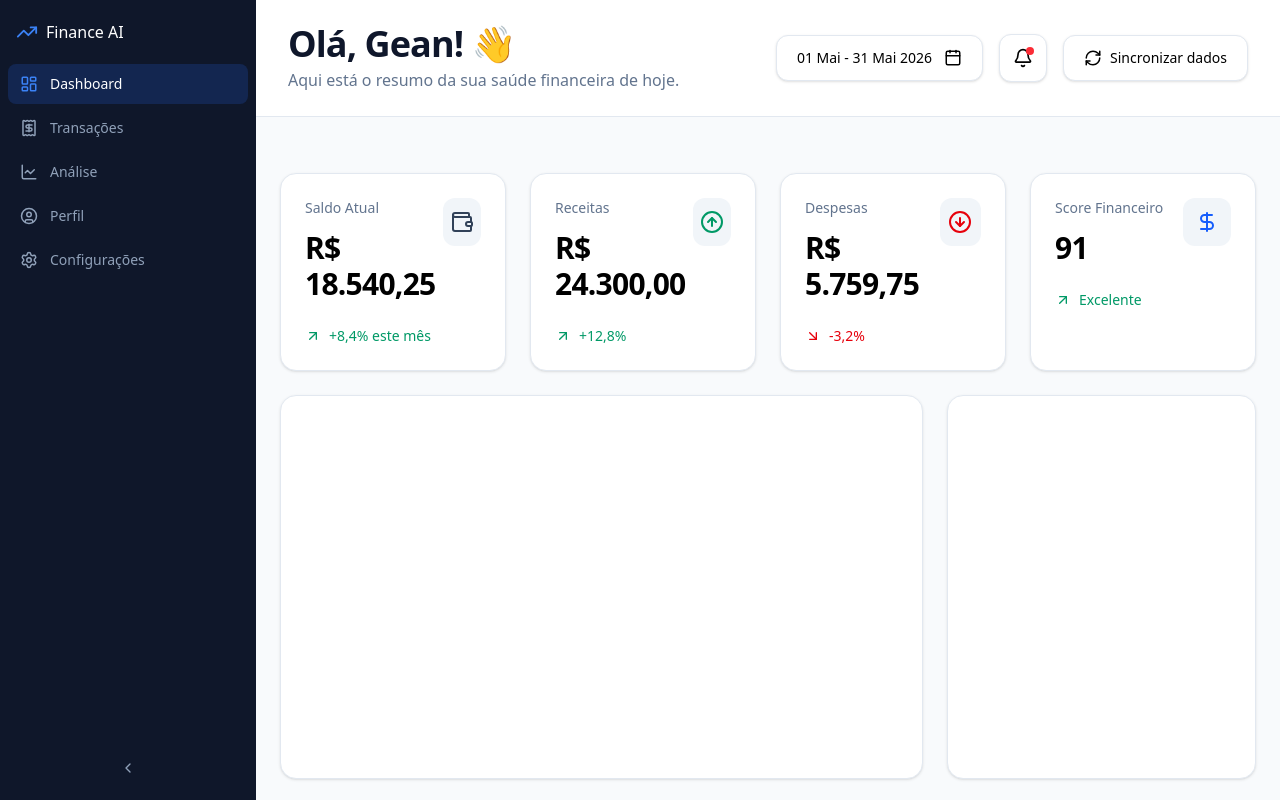
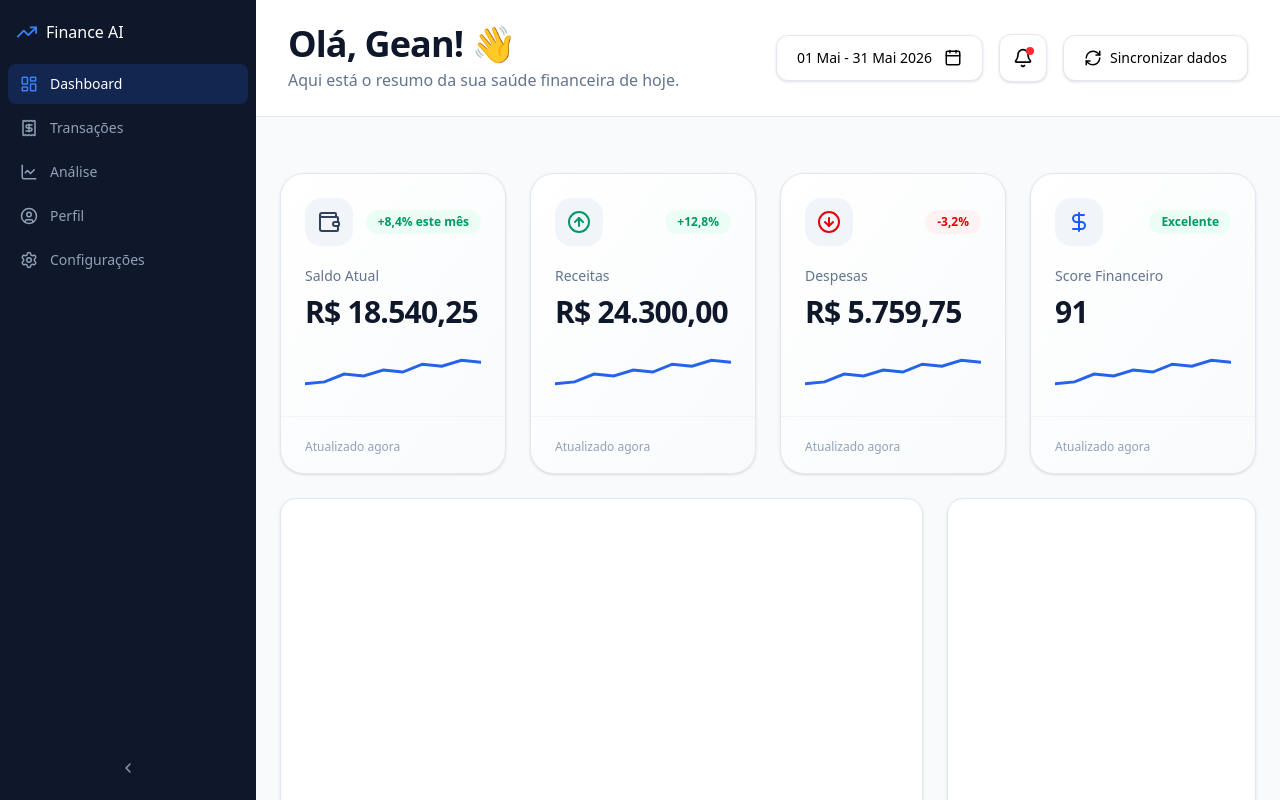
Before and after one commit to No-Country-simulation/smart-finance-ai-g9-team-11, a React (Vite) app in the folder frontend/: page / in a window 1280 px wide. Built offline with nearby package versions, Linux system fonts and the light colour scheme.

Commit message:
feat(cards): redesign financial summary cards

```diff
--- a/frontend/src/components/dashboard/FinancialCard/FinancialCard.tsx
+++ b/frontend/src/components/dashboard/FinancialCard/FinancialCard.tsx
@@ -1,6 +1,9 @@
-import { ArrowDownRight, ArrowUpRight, Minus } from "lucide-react";
-
-import { cn } from "@/lib/utils";
+import {
+  Card,
+  CardContent,
+  CardFooter,
+  CardHeader,
+} from "@/components/common/Card";
 
 import type { FinancialCardProps } from "./FinancialCard.types";
 
@@ -10,54 +13,63 @@ export function FinancialCard({
   variation,
   trend,
   icon,
+  updatedAt = "Atualizado agora",
 }: FinancialCardProps) {
-  const TrendIcon =
-    trend === "up"
-      ? ArrowUpRight
-      : trend === "down"
-      ? ArrowDownRight
-      : Minus;
+  const trendColor = {
+    up: "text-emerald-600 bg-emerald-50",
+    down: "text-red-600 bg-red-50",
+    neutral: "text-slate-600 bg-slate-100",
+  };
 
   return (
-    <article
-      className={cn(
-        "rounded-2xl",
-        "border",
-        "border-slate-200",
-        "bg-white",
-        "p-6",
-        "shadow-sm",
-        "transition-all",
-        "duration-200",
-        "hover:shadow-md"
-      )}
-    >
-      <div className="flex items-start justify-between">
-        <div>
-          <p className="text-sm text-slate-500">{title}</p>
+    <Card className="overflow-hidden bg-gradient-to-br from-white to-slate-50">
+      <CardHeader className="items-start">
+        <div className="flex w-full items-center justify-between">
+          <div className="flex h-12 w-12 items-center justify-center rounded-2xl bg-slate-100">
+            {icon}
+          </div>
 
-          <h2 className="mt-3 text-3xl font-bold tracking-tight">
-            {value}
-          </h2>
+          <span
+            className={`rounded-full px-3 py-1 text-xs font-semibold ${trendColor[trend]}`}
+          >
+            {variation}
+          </span>
         </div>
+      </CardHeader>
 
-        <div className="flex h-12 w-12 items-center justify-center rounded-xl bg-slate-100">
-          {icon}
+      <CardContent>
+        <p className="text-sm text-slate-500">
+          {title}
+        </p>
+
+        <h2 className="mt-2 text-3xl font-bold tracking-tight text-slate-900">
+          {value}
+        </h2>
+
+        {/* Sparkline fake */}
+        <div className="mt-6">
+          <svg
+            width="100%"
+            height="42"
+            viewBox="0 0 180 42"
+            fill="none"
+          >
+            <path
+              d="M0 30 L20 28 L40 20 L60 22 L80 16 L100 18 L120 10 L140 12 L160 6 L180 8"
+              stroke="#2563EB"
+              strokeWidth="3"
+              strokeLinecap="round"
+              fill="none"
+            />
+          </svg>
         </div>
-      </div>
+      </CardContent>
 
-      <div
-        className={cn(
-          "mt-6 flex items-center gap-2 text-sm font-medium",
-          trend === "up" && "text-emerald-600",
-          trend === "down" && "text-red-600",
-          trend === "neutral" && "text-slate-500"
-        )}
-      >
-        <TrendIcon className="h-4 w-4" />
-
-        <span>{variation}</span>
-      </div>
-    </article>
+      <CardFooter>
+        <span className="text-xs text-slate-400">
+          {updatedAt}
+        </span>
+      </CardFooter>
+    </Card>
   );
 }
--- a/frontend/src/components/dashboard/FinancialCard/FinancialCard.types.ts
+++ b/frontend/src/components/dashboard/FinancialCard/FinancialCard.types.ts
@@ -1,12 +1,15 @@
 import type { ReactNode } from "react";
 
-export type Trend = "up" | "down" | "neutral";
-
 export interface FinancialCardProps {
-  id: string;
   title: string;
   value: string;
   variation: string;
-  trend: Trend;
+
+  trend: "up" | "down" | "neutral";
+
   icon: ReactNode;
+
+  updatedAt?: string;
+
+  className?: string;
 }
--- a/frontend/src/components/dashboard/FinancialCards/FinancialCards.tsx
+++ b/frontend/src/components/dashboard/FinancialCards/FinancialCards.tsx
@@ -7,7 +7,7 @@ export function FinancialCards() {
     <>
       {dashboardMock.summary.map((card) => (
         <FinancialCard
-          key={card.id}
+          key={card.id ?? card.title}
           id={card.id}
           title={card.title}
           value={card.value}
```
Also changed, not shown: frontend/src/components/dashboard/AIInsights/AIInsights.tsx (added), frontend/src/components/dashboard/AIInsights/index.ts (added), frontend/src/components/dashboard/BalanceChart/BalanceChart.tsx (added), frontend/src/components/dashboard/BalanceChart/index.ts (added), frontend/src/components/dashboard/ExpenseChart/ExpenseChart.tsx (added), frontend/src/components/dashboard/ExpenseChart/index.ts (added), frontend/src/components/dashboard/TransactionsTable/TransactionsTable.tsx (added), frontend/src/components/dashboard/TransactionsTable/index.ts (added).
